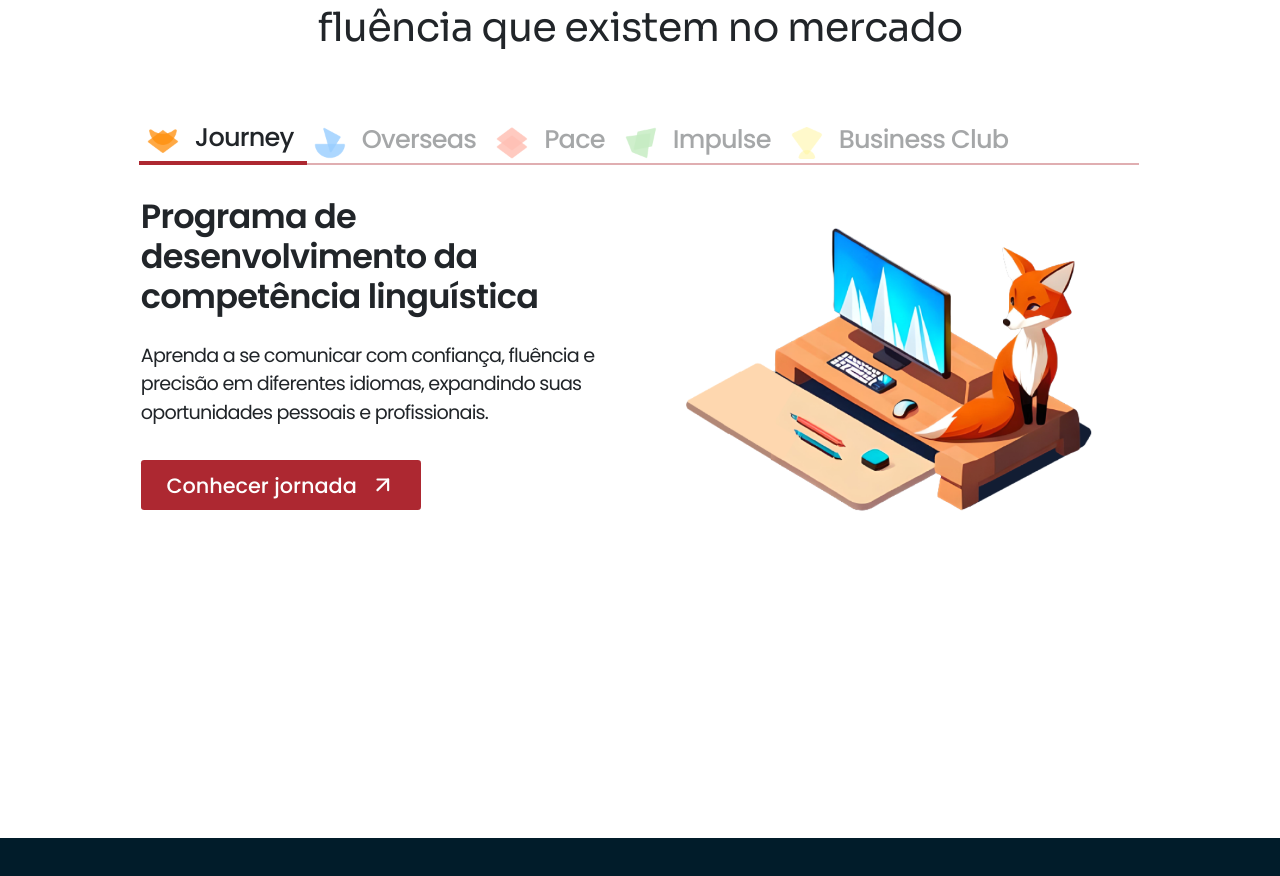
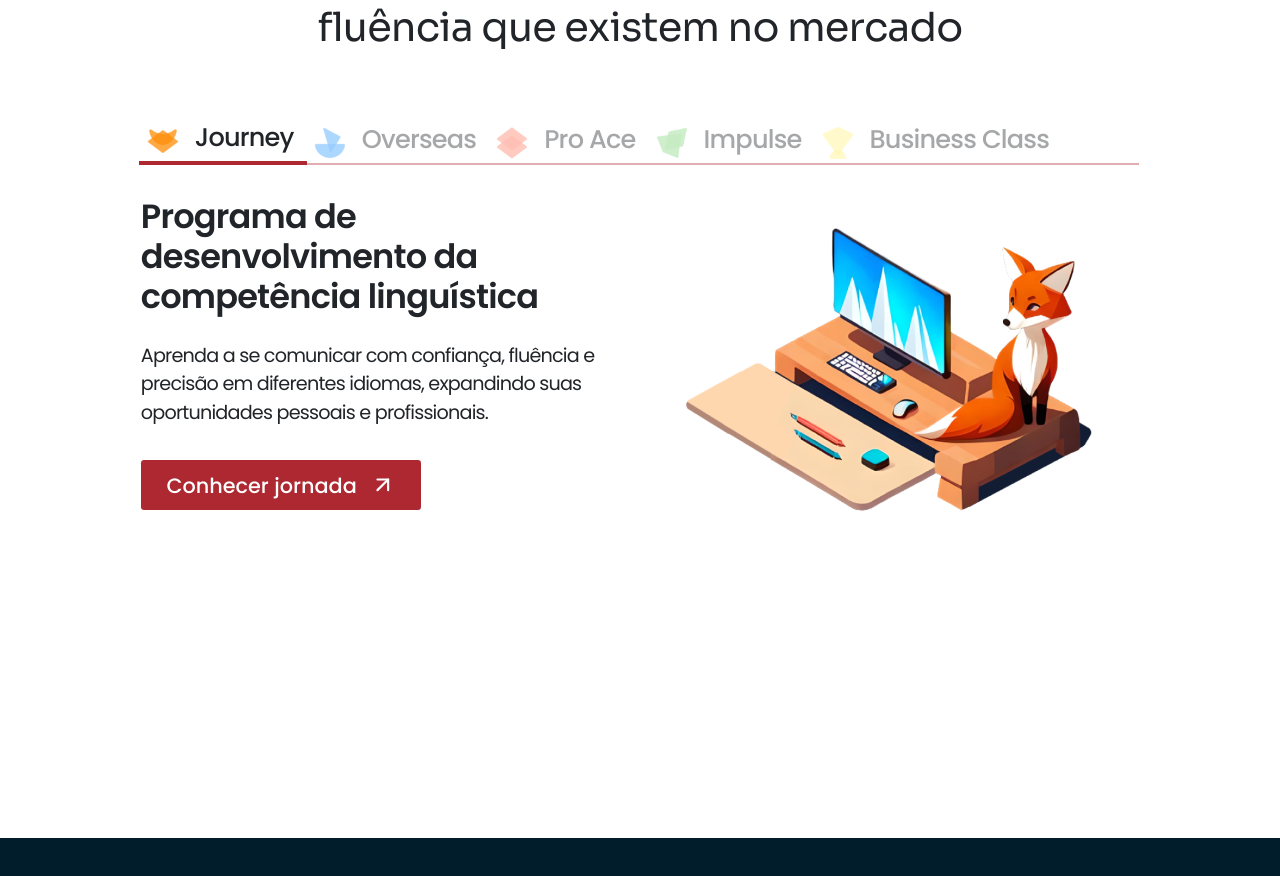
Before and after one commit to victorradael/vulpes, a Next.js app: page / in a window 1280 px wide. Shown: the part 2100-2976 px from the top of the page. Built offline with nearby package versions, Linux system fonts and the light colour scheme.

Commit message:
:recycle: Update the variable with the programs name
1. :bug: It was ajust the wrong way of how the trails is writen;
2. :recycle: Update the variables programs name to improve the a possible future change.

```diff
--- a/components/VulpesLand/TrailSession/trailsContentData.ts
+++ b/components/VulpesLand/TrailSession/trailsContentData.ts
@@ -1,5 +1,4 @@
 import { StaticImageData } from 'next/image';
-
 
 import journeyImgIcon from '../../../public/LANDPAGE/icons/journey-icon.png'
 import overseasImgIcon from '../../../public/LANDPAGE/icons/overseas-icon.png'
@@ -14,6 +13,13 @@ import impulseImg from '../../../public/LANDPAGE/trailsContent/impulse-content.p
 import businessClubImg from '../../../public/LANDPAGE/trailsContent/business-club-content.png';
 import { contactAgent } from '../../../public/Assets/Contact-Agent';
 
+enum PROGRAM {
+  JOURNEY = 'Journey',
+  OVERSEAS = 'Overseas',
+  PRO_ACE = 'Pro Ace',
+  IMPULSE = 'Impulse',
+  BUSINESS_CLASS = 'Business Class',
+}
 
 interface IndividualTrailContentProps {
   active?: boolean;
@@ -42,7 +48,7 @@ export const choseTrail = (props: IndividualTrailContentProps) => {
     case 0:
     default: {
       return {
-        name: 'Journey',
+        name: PROGRAM.JOURNEY,
         iconPath: journeyImgIcon,
         title: `
           Programa de desenvolvimento
@@ -62,19 +68,19 @@ export const choseTrail = (props: IndividualTrailContentProps) => {
     }
     case 1: {
       return {
-        name: 'Overseas',
+        name: PROGRAM.OVERSEAS,
         iconPath: overseasImgIcon,
         title: 'Preparatório para viagens, intercâmbios e imigrações',
         description: [
           [
-            { tag: 'p', text: 'Descubra o Vulpes Overseas e transforme suas ' },
+            { tag: 'p', text: `Descubra o Vulpes ${PROGRAM.OVERSEAS} e transforme suas ` },
             { tag: 'strong', text: 'viagens internacionais ' },
             { tag: 'p', text: 'em experiências extraordinárias! Com um programa completo, você terá preparação linguística e cultural para aproveitar ao máximo sua aventura no exterior.' },
           ],
           [
             { tag: 'p', text: 'Conte com nossos professores especializados, Mariana e Henrique, para ' },
             { tag: 'strong', text: 'guiar você desde o aeroporto ' },
-            { tag: 'p', text: 'até situações do dia a dia, como compras e interações profissionais. Ao final, você terá o repertório necessário para se comunicar com confiança, evitando estresse e insegurança. Explore o mundo com fluência e segurança. Viva experiências únicas com o Vulpes Overseas!' },
+            { tag: 'p', text: `até situações do dia a dia, como compras e interações profissionais. Ao final, você terá o repertório necessário para se comunicar com confiança, evitando estresse e insegurança. Explore o mundo com fluência e segurança. Viva experiências únicas com o Vulpes ${PROGRAM.OVERSEAS}!` },
           ]
         ],
         buttonTitle: 'Conhecer jornada',
@@ -86,19 +92,19 @@ export const choseTrail = (props: IndividualTrailContentProps) => {
     }
     case 2: {
       return {
-        name: 'Pace',
+        name: PROGRAM.PRO_ACE,
         iconPath: paceImgIcon,
         title: 'Preparatório para Testes de Proficiência',
         description: [
           [
-            { tag: 'p', text: 'Domine os testes de proficiência em idiomas com o Vulpes Proficiency Ace! Prepare-se para ' },
+            { tag: 'p', text: `Domine os testes de proficiência em idiomas com o Vulpes ${PROGRAM.PRO_ACE}! Prepare-se para ` },
             { tag: 'strong', text: 'conquistar resultados excepcionais ' },
             { tag: 'p', text: 'em exames desafiadores.' },
           ],
           [
             { tag: 'p', text: 'Tenha acesso a materiais abrangentes, simulações autênticas e estratégias eficazes. Nossa equipe estará ao seu lado, fornecendo orientação personalizada para ' },
             { tag: 'strong', text: 'maximizar seu desempenho' },
-            { tag: 'p', text: '. Não deixe que os testes de proficiência te impeçam de alcançar suas metas. Inscreva-se no Vulpes Proficiency Ace e eleve seu nível para o sucesso!' },
+            { tag: 'p', text: `. Não deixe que os testes de proficiência te impeçam de alcançar suas metas. Inscreva-se no Vulpes ${PROGRAM.PRO_ACE} e eleve seu nível para o sucesso!` },
           ]
         ],
         buttonTitle: 'Conhecer jornada',
@@ -110,19 +116,19 @@ export const choseTrail = (props: IndividualTrailContentProps) => {
     }
     case 3: {
       return {
-        name: 'Impulse',
+        name: PROGRAM.IMPULSE,
         iconPath: impulseImgIcon,
         title: 'Programa de Mentoria de Aceleração Comunicativa',
         description: [
           [
-            { tag: 'p', text: 'Impulsione seu progresso linguístico com o Vulpes Propel! Nossa mentoria personalizada irá acelerar sua fluência e ' },
+            { tag: 'p', text: `Impulsione seu progresso linguístico com o Vulpes ${PROGRAM.IMPULSE}! Nossa mentoria personalizada irá acelerar sua fluência e ` },
             { tag: 'strong', text: 'confiança na comunicação' },
             { tag: 'p', text: '. Guiado por especialistas experientes, você desenvolverá pronúncia, vocabulário e habilidades de conversação.' },
           ],
           [
             { tag: 'p', text: 'Aproveite recursos exclusivos e ferramentas online interativas. Transforme sua comunicação e abra portas para um futuro brilhante. ' },
             { tag: 'strong', text: 'Alcance a maestria linguística ' },
-            { tag: 'p', text: 'com o Vulpes Propel!' },
+            { tag: 'p', text: `com o Vulpes ${PROGRAM.IMPULSE}!` },
           ]
         ],
         buttonTitle: 'Conhecer jornada',
@@ -134,17 +140,17 @@ export const choseTrail = (props: IndividualTrailContentProps) => {
     }
     case 4: {
       return {
-        name: 'Business Club',
+        name: PROGRAM.BUSINESS_CLASS,
         iconPath: businessClubImgIcon,
         title: 'Clube de Conversação em Inglês para Negócios',
         description: [
           [
-            { tag: 'p', text: 'Domine o inglês dos negócios com o Vulpes Business Club! ' },
+            { tag: 'p', text: `Domine o inglês dos negócios com o Vulpes ${PROGRAM.BUSINESS_CLASS}! ` },
             { tag: 'strong', text: 'Aperfeiçoe suas habilidades ' },
             { tag: 'p', text: 'de comunicação em reuniões, apresentações e negociações.' },
           ],
           [
-            { tag: 'p', text: 'Conecte-se com profissionais experientes, expanda seu vocabulário e faça networking. Esteja preparado para brilhar na carreira internacional. Junte-se ao Vulpes Business Club e ' },
+            { tag: 'p', text: `Conecte-se com profissionais experientes, expanda seu vocabulário e faça networking. Esteja preparado para brilhar na carreira internacional. Junte-se ao Vulpes ${PROGRAM.BUSINESS_CLASS} e ` },
             { tag: 'strong', text: 'destaque-se no mundo dos negócios!' },
           ]
         ],
```
